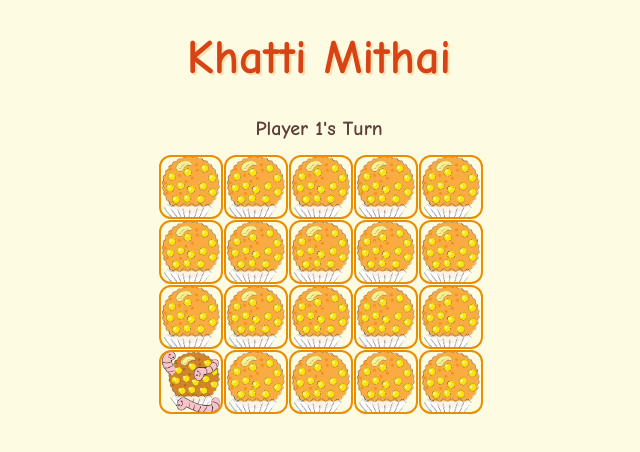
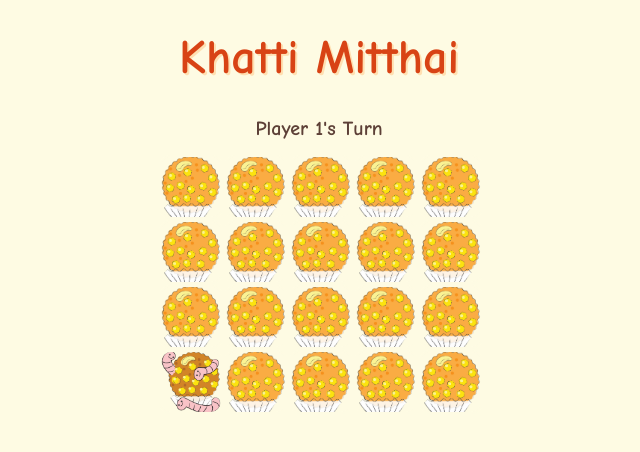
Before and after one commit to anadhyagupta/khatti-mitthai, a plain HTML site: page index.html in a window 1280 px wide. Both pictures are taken after a click on the button "Start Game". Shown: the whole page, without its empty margins (321-961 px from the left). Drawn offline with Linux system fonts and the light colour scheme.

Commit message:
background

```diff
--- a/index.html
+++ b/index.html
@@ -4,14 +4,14 @@
 <head>
     <meta charset="UTF-8" />
     <meta name="viewport" content="width=device-width, initial-scale=1.0" />
-    <title>Khatti Mithai (Chomp)</title>
+    <title>Khatti Mitthai (Chomp)</title>
     <link rel="stylesheet" href="style.css" />
 </head>
 
 <body>
     <!-- Setup Screen -->
     <div id="setup-screen">
-        <h1>Khatti Mithai</h1>
+        <h1>Khatti Mitthai</h1>
         <div id="grid-controls">
             <label>Rows: <input type="number" id="rows" min="2" max="10" value="4"></label>
             <label>Columns: <input type="number" id="cols" min="2" max="10" value="5"></label>
@@ -21,7 +21,7 @@
 
     <!-- Game Screen -->
     <div id="game-screen" class="hidden">
-        <h1>Khatti Mithai</h1>
+        <h1>Khatti Mitthai</h1>
         <div id="player-turn"></div>
         <div id="board"></div>
         <div id="result" class="hidden"></div>
--- a/style.css
+++ b/style.css
@@ -53,7 +53,7 @@ h1 {
 .cell {
     width: 60px;
     height: 60px;
-    border: 2px solid #e88e00;
+    border: 2px solid #FEFBE3;
     background-size: cover;
     background-position: center;
     background-repeat: no-repeat;
```
